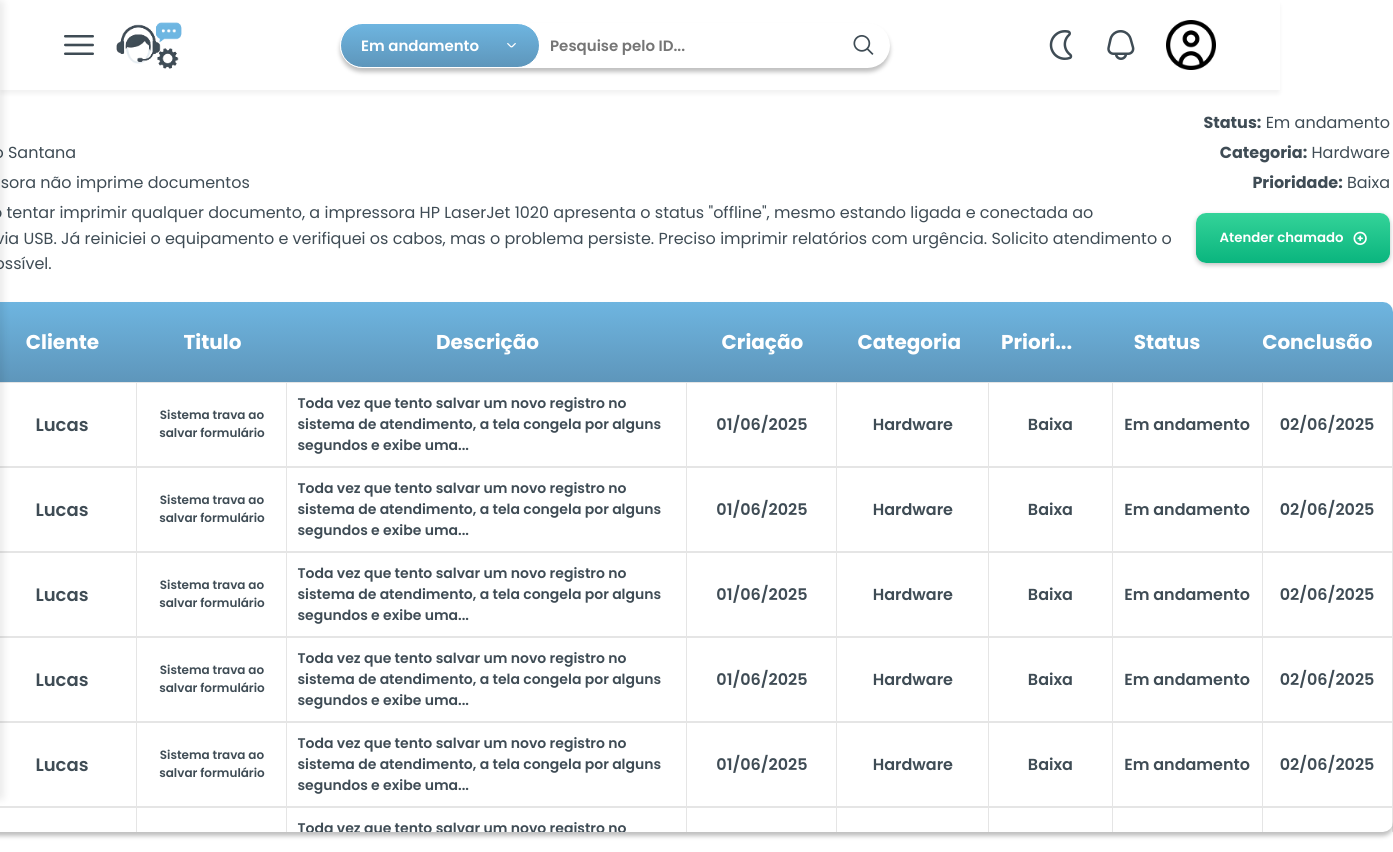
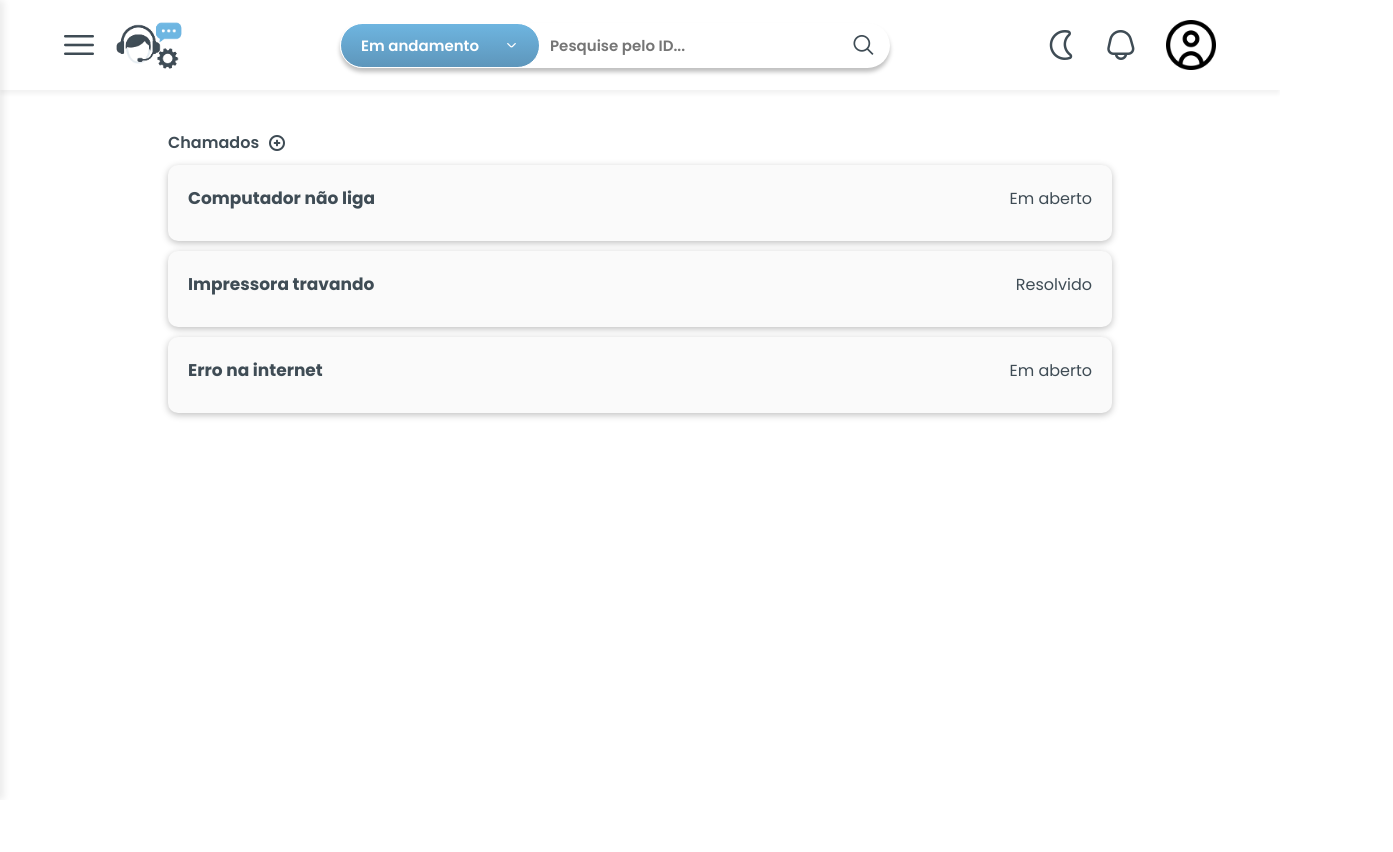
Before and after one commit to victorvlone/TechHelpDesk, a React (Vite) app in the folder TechHelpDesk/: page / in a window 1280 px wide. Shown: the whole page, 1393 px wide, since content can reach past the window. After the commit the page ends 800 px from the top, so only its background shows below. Built offline with nearby package versions, Linux system fonts and the light colour scheme.

Commit message:
feat: adicionar sessão de chamados do cliente

```diff
--- a/TechHelpDesk/src/App.jsx
+++ b/TechHelpDesk/src/App.jsx
@@ -4,15 +4,21 @@ import Header from "./components/Header/Header";
 import Sidebar from "./components/SideBar/Sidebar";
 import Table from "./components/Table/Table";
 import ChamadoSleecionado from "./components/ChamadoSelecionado/ChamadoSelecionado";
+import ClienteChamados from "./components/ClienteChamados/ClienteChamados";
 
 function App() {
   const [showSidebar, setShowSidebar] = useState(false);
+  const [showChamadosBody, setShowChamadosBody] = useState(false);
 
   return (
     <>
       <Header setShowSidebar={setShowSidebar} />
       <Sidebar showSidebar={showSidebar} setShowSidebar={setShowSidebar} />
       <div className={`tecnico-content container ${showSidebar ? "left" : ""}`}>
+        <ClienteChamados
+          showChamadosBody={showChamadosBody}
+          setShowChamadosBody={setShowChamadosBody}
+        />
         <ChamadoSleecionado />
         <Table />
       </div>
--- a/TechHelpDesk/src/components/ChamadoSelecionado/ChamadoSelecionado.css
+++ b/TechHelpDesk/src/components/ChamadoSelecionado/ChamadoSelecionado.css
@@ -1,14 +1,15 @@
-.chamados-container{
+.chamados-container {
   width: 1500px;
+  display: none;
 }
-.chamados-content{
+.chamados-content {
   width: 100%;
   display: flex;
   justify-content: space-between;
   padding-bottom: 5px;
   align-items: center;
 }
-.chamados-content button{
+.chamados-content button {
   border: none;
   border-radius: 10px;
   width: 200px;
@@ -25,10 +26,10 @@
   transition: box-shadow 0.3s ease;
   cursor: pointer;
 }
-.chamados-content button:hover{
+.chamados-content button:hover {
   box-shadow: 0 4px 10px rgba(52, 211, 153, 0.5);
 }
-.descricao{
+.descricao {
   width: 90%;
 }
 .descricao p {
--- /dev/null
+++ b/TechHelpDesk/src/components/ClienteChamados/ClienteChamados.css
@@ -0,0 +1,61 @@
+.clienteChamados-container {
+  display: flex;
+  align-items: center;
+  flex-direction: column;
+  padding: 20px;
+  width: 100%;
+  gap: 10px;
+}
+.clienteChamados-header {
+  display: flex;
+  gap: 10px;
+  font-weight: 600;
+  width: 100%;
+}
+.clienteChamados-content {
+  display: flex;
+  align-items: center;
+  flex-direction: column;
+  background-color: #fafafa;
+  width: 100%;
+  padding: 20px;
+  border-radius: 10px;
+  gap: 10px;
+  box-shadow: 0 2px 7px rgba(0, 0, 0, 0.25);
+  cursor: pointer;
+}
+.clienteChamados-content-header {
+  display: flex;
+  align-items: center;
+  width: 100%;
+  justify-content: space-between;
+}
+.clienteChamados-content-header h5 {
+  font-size: 17px;
+}
+.clienteChamados-content-body {
+  width: 100%;
+  display: flex;
+  align-items: center;
+  flex-direction: column;
+  gap: 5px;
+  opacity: 0;
+  visibility: hidden;
+  pointer-events: none;
+  max-height: 0;
+  transition: opacity 0.5s ease, max-height 0.5s ease;
+}
+.clienteChamados-content-body.show {
+  max-height: 700px;
+  opacity: 1;
+  visibility: visible;
+  pointer-events: auto;
+}
+.clienteChamados-content-data {
+  display: flex;
+  justify-content: space-between;
+  width: 100%;
+}
+.clienteChamados-content-data p {
+  font-size: 14px;
+}
--- /dev/null
+++ b/TechHelpDesk/src/components/ClienteChamados/ClienteChamados.jsx
@@ -0,0 +1,75 @@
+import { useState } from "react";
+import "./ClienteChamados.css";
+
+function ClienteChamados() {
+  const chamados = [
+    { id: 1, titulo: "Computador não liga", status: "Em aberto" },
+    { id: 2, titulo: "Impressora travando", status: "Resolvido" },
+    { id: 3, titulo: "Erro na internet", status: "Em aberto" },
+  ];
+
+  //State para armazenar quais dados estão abertos
+  const [abertos, setAbertos] = useState({});
+
+  //Função que alterna o estado de visibilidade de um chamado
+  const toggleChamado = (id) => {
+    setAbertos((prev) => ({
+      ...prev,
+      [id]: !prev[id],
+    }));
+  };
+
+  return (
+    <div className="clienteChamados-container">
+      <div className="clienteChamados-header">
+        <p>Chamados</p>
+        <i className="fi fi-br-add"></i>
+      </div>
+
+      {chamados.map((chamado) => (
+        <div
+          key={chamado.id}
+          className="clienteChamados-content"
+          onClick={() => toggleChamado(chamado.id)}
+        >
+          <div className="clienteChamados-content-header">
+            <h5>{chamado.titulo}</h5>
+            <p>{chamado.status}</p>
+          </div>
+          <div
+            className={`clienteChamados-content-body ${
+              abertos[chamado.id] ? "show" : ""
+            }`}
+          >
+            <div className="clienteChamados-content-data">
+              <p>
+                <b>ID:</b> {chamado.id}
+              </p>
+              <p>
+                <b>Categoria:</b> Hardware
+              </p>
+            </div>
+            <div className="clienteChamados-content-data">
+              <p>
+                <b>Prioridade:</b> Alta
+              </p>
+              <p>
+                <b>Criação:</b> 2024-12-01
+              </p>
+            </div>
+            <div className="clienteChamados-content-data">
+              <p>
+                <b>Técnico Responsável:</b> João
+              </p>
+              <p>
+                <b>Conclusão:</b> —
+              </p>
+            </div>
+          </div>
+        </div>
+      ))}
+    </div>
+  );
+}
+
+export default ClienteChamados;
--- a/TechHelpDesk/src/components/Table/Table.css
+++ b/TechHelpDesk/src/components/Table/Table.css
@@ -3,6 +3,7 @@
   box-shadow: 0 4px 4px rgba(0, 0, 0, 0.25);
   border-radius: 10px;
   margin-top: 20px;
+  display: none;
 }
 .table-content table {
   min-width: 100%;
@@ -46,8 +47,7 @@ th {
 .col-conclusao {
   width: 130px;
 }
-.col-c
-th,
+.col-c th,
 tr {
   height: 80px;
   font-weight: 600;
@@ -72,17 +72,17 @@ td:nth-child(1),
 td:nth-child(2) {
   font-size: 18px;
 }
-td:nth-child(3){
+td:nth-child(3) {
   font-size: 12px;
 }
 td:nth-child(4) {
   text-align: left;
   font-size: 14px;
 }
-td:nth-child(6){
+td:nth-child(6) {
   font-size: 16px;
   padding: 0;
 }
-td:nth-child(9){
+td:nth-child(9) {
   text-overflow: ellipsis;
 }
```
Also changed, not shown: TechHelpDesk/src/components/Header/Header.css (line endings or trailing spaces). Lines whose indentation alone changed are shown as unchanged.
